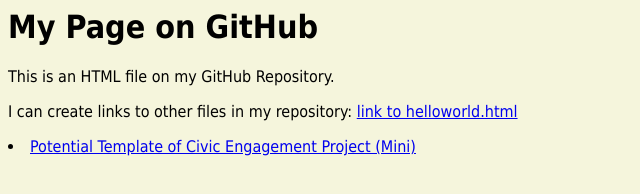
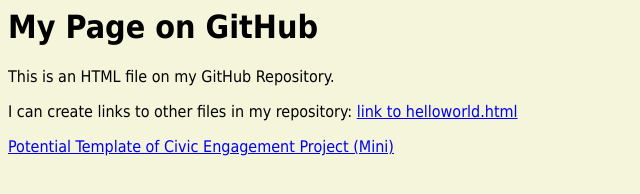
Before and after one commit to lsimpson-pvcc/lsimpson-pvcc.github.io, a plain HTML site: page index.html in a window 1280 px wide. Shown: the whole page, without its empty margins (0-640 px from the left). Drawn offline with Linux system fonts and the light colour scheme.

Commit message:
Update index.html

```diff
--- a/index.html
+++ b/index.html
@@ -11,7 +11,7 @@
     <h1>My Page on GitHub</h1>
     <p>This is an HTML file on my GitHub Repository.</p>
     <p>I can create links to other files in my repository: <a href = "helloworld.html">link to helloworld.html</a></p>
-     <li><a href = "exampleProject.html">Potential Template of Civic Engagement Project (Mini)</a></li>
+    <p><a href = "exampleProject.html">Potential Template of Civic Engagement Project (Mini)</a></p>
 
   </body>
 
```
